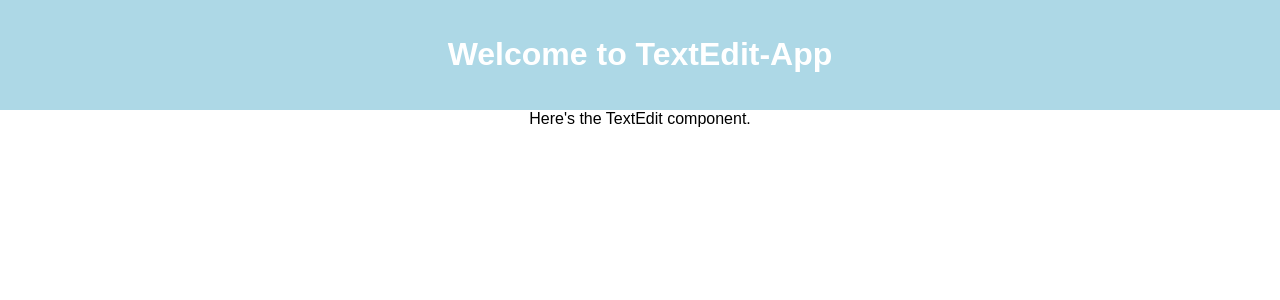
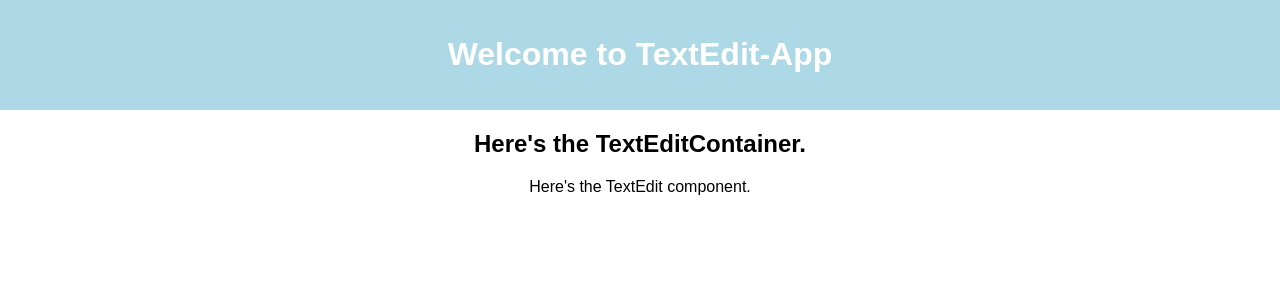
Before and after one commit to ethanryan/textedit-app, a React (Create React App) app: page / in a window 1280 px wide. Shown: the top 300 px of the page. Built offline with nearby package versions, Linux system fonts and the light colour scheme.

Commit message:
added container folder, App mounts TextEditContainer, which mounts TextEdit component

```diff
--- a/src/App.js
+++ b/src/App.js
@@ -1,7 +1,7 @@
 import React, { Component } from 'react';
 import './App.css';
 
-import TextEdit from './components/TextEdit.js';
+import TextEditContainer from './container/TextEditContainer.js';
 
 class App extends Component {
   render() {
@@ -11,7 +11,7 @@ class App extends Component {
           <h1>Welcome to TextEdit-App</h1>
         </header>
 
-        <TextEdit />
+        <TextEditContainer />
 
       </div>
     );
--- /dev/null
+++ b/src/container/TextEditContainer.js
@@ -0,0 +1,22 @@
+import React, { Component } from 'react';
+
+import TextEdit from '../components/TextEdit.js';
+
+
+class TextEditContainer extends Component {
+  render() {
+    return (
+      <div>
+
+        <h2>
+          Here's the TextEditContainer.
+        </h2>
+
+        <TextEdit />
+
+      </div>
+    );
+  }
+}
+
+export default TextEditContainer;
```
